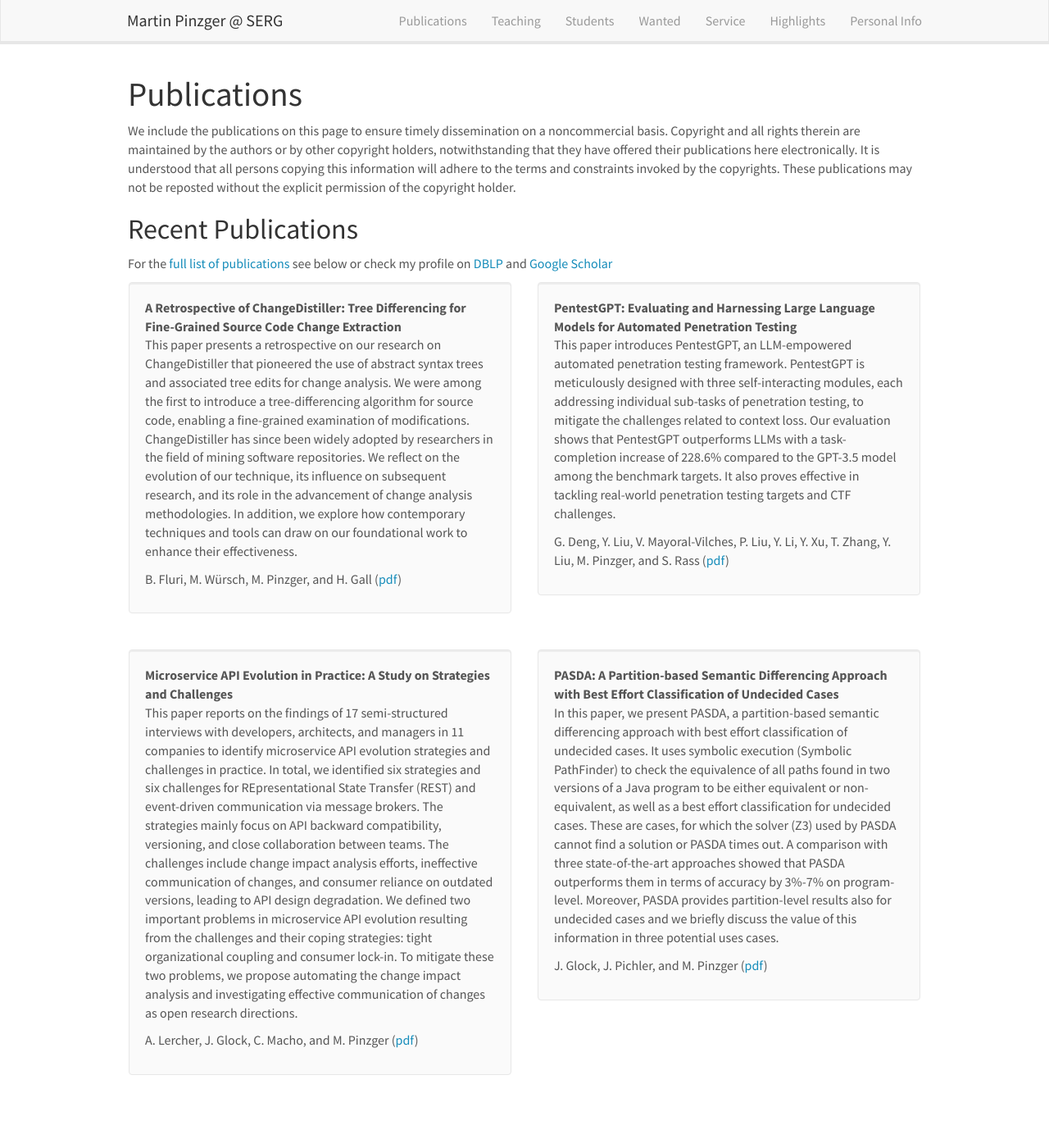
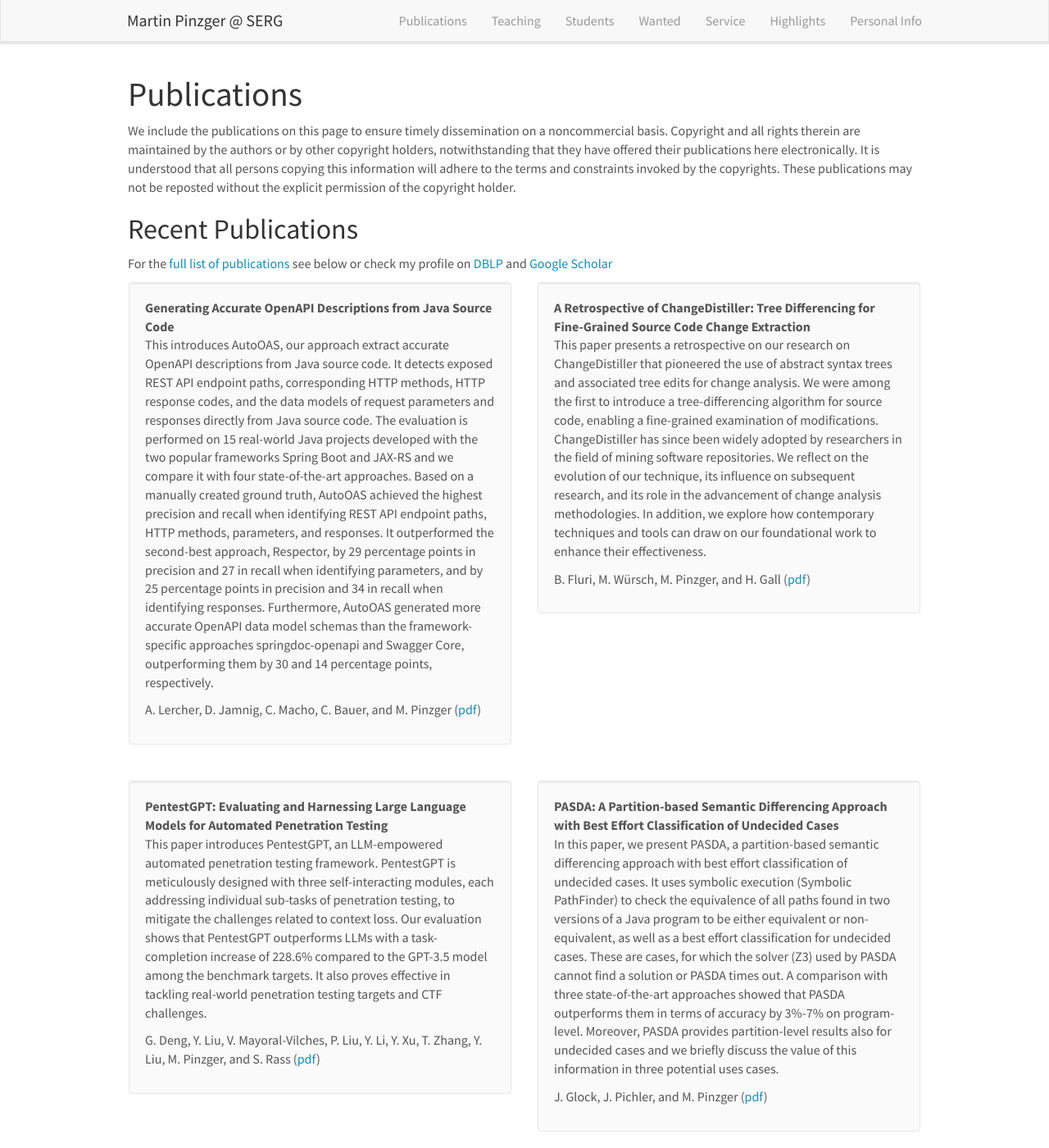
Before and after one commit to pinzger/pinzger.github.io, a Jekyll site: the page built from _pages/publications.md, in a window 1280 px wide and 1400 px high. Shown: the whole window at 82% size. Built offline with Jekyll 4.4.1, drawn with Linux system fonts in a browser that asks for light colours; nearby versions of some CDN libraries; some of the changed text lies outside the part shown.

Commit message:
added autooas

```diff
--- a/_data/publist.yml
+++ b/_data/publist.yml
@@ -1,3 +1,18 @@
+- title: "Generating Accurate OpenAPI Descriptions from Java Source Code"
+  image:
+  authors: A. Lercher, D. Jamnig, C. Macho, C. Bauer, and M. Pinzger
+  proceedings: Journal of Systems and Software (JSS)
+  pages: vol. 244
+  publisher: Elsevier
+  year: 2026
+  description: "This introduces AutoOAS, our approach extract accurate OpenAPI descriptions from Java source code. It detects exposed REST API endpoint paths, corresponding HTTP methods, HTTP response codes, and the data models of request parameters and responses
+directly from Java source code. The evaluation is performed on 15 real-world Java projects developed with the two popular frameworks Spring
+Boot and JAX-RS and we compare it with four state-of-the-art approaches. Based on a manually created ground truth, AutoOAS achieved the highest precision and recall when identifying REST API endpoint paths, HTTP methods, parameters, and responses. It outperformed the second-best approach, Respector, by 29 percentage points in precision and 27 in recall when identifying parameters, and by 25 percentage points in precision and 34 in recall when identifying responses. Furthermore, AutoOAS generated more accurate OpenAPI data model schemas than the framework-specific approaches springdoc-openapi and Swagger Core, outperforming them by 30 and 14 percentage points, respectively."
+  link:
+    url: ../papers/Lercher2026-genopenapi.pdf
+    display: pdf
+  highlight: 1
+
 - title: "Towards Cybersecurity Superintelligence"
   image:
   authors: V. Mayoral Vilches, S. Rass, M. Pinzger, E. Gil-Uriarte, U. Ayucar Carbajo, J. A. Ruiz-Alcalde, M. del Mundo de Torres, M. Sanz-Gómez, F. Balassone, C. R. J. Veas Chavez, V. Turiel, A. Glera-Picón, D. Sánchez-Prieto, Y. Salvatierra, P. Zabalegui-Landa, R. Reydel Cabrera-Álvarez, P. Mayoral-Pizarroso
@@ -223,7 +238,7 @@
   link:
     url: ../papers/Lercher2024-apis.pdf
     display: pdf
-  highlight: 1
+  highlight:
 
 - title: "PASDA: A Partition-based Semantic Differencing Approach with Best Effort Classification of Undecided Cases"
   image:
```
